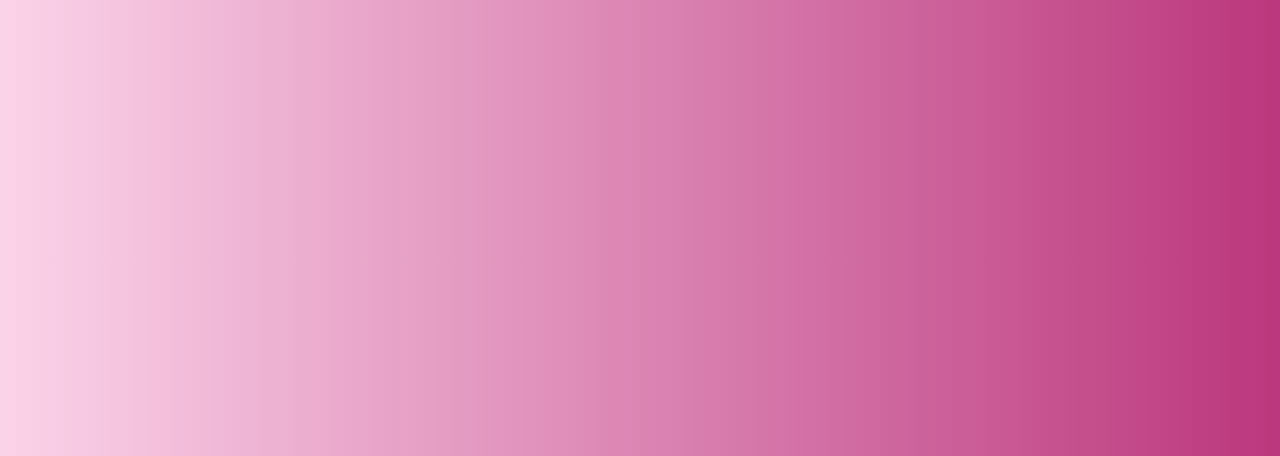
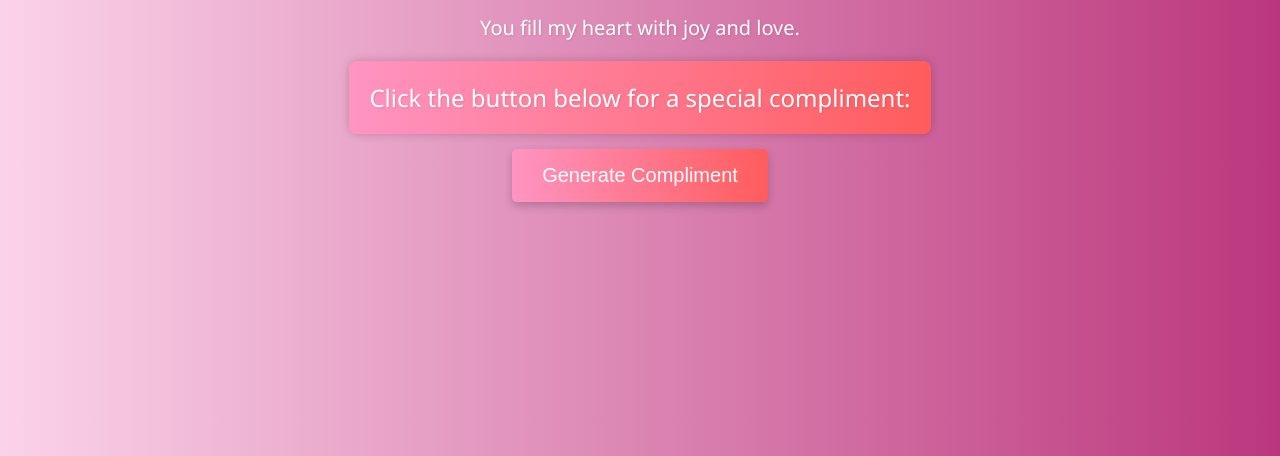
Before and after one commit to shrey-op/For-someone, a plain HTML site: page index.html in a window 1280 px wide. Shown: the part 344-800 px from the top of the page. Drawn offline with Linux system fonts and the light colour scheme.

Commit message:
Add files via upload

```diff
--- a/index.html
+++ b/index.html
@@ -8,7 +8,12 @@
         body {
             font-family: 'Segoe UI', Tahoma, Geneva, Verdana, sans-serif;
             text-align: center;
-            margin: 20px;
+            margin: 0;
+            display: flex;
+            flex-direction: column;
+            justify-content: center;
+            align-items: center;
+            height: 100vh;
             background: linear-gradient(to right, #fbd3e9, #bb377d);
             color: #fff;
         }
```
